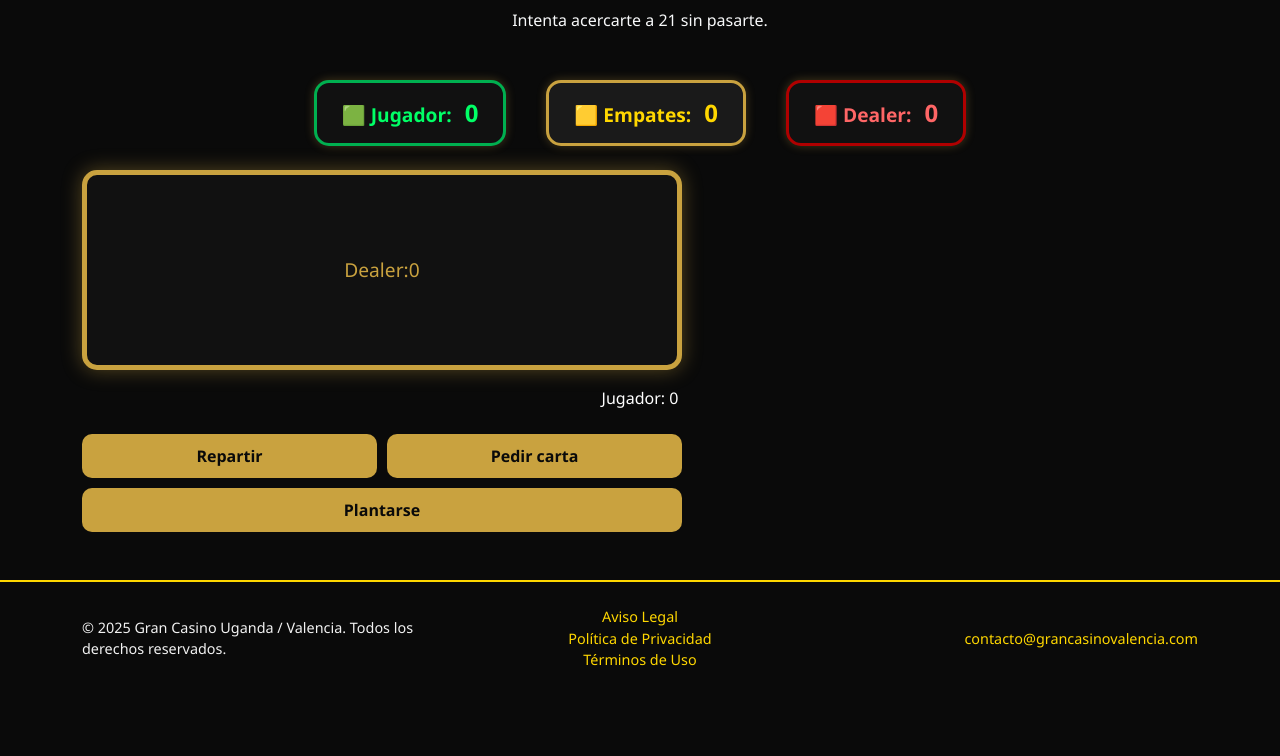
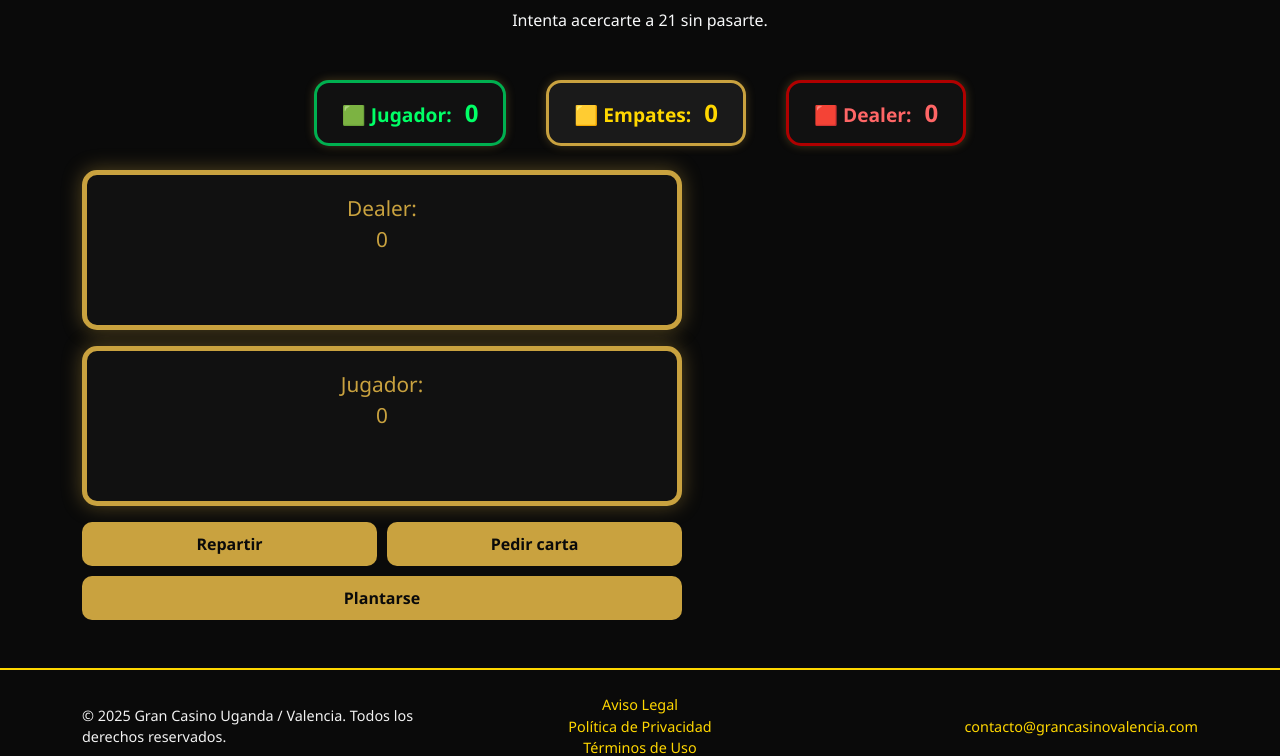
Before and after one commit to saimonfiles06/proyectoFinal, a PHP site: page /juegos/blackjack.html in a window 1280 px wide. Shown: the part 222-978 px from the top of the page. Before the commit the page ends 888 px from the top, so only its background shows below. Run offline with PHP 8.4, Linux system fonts and the light colour scheme.

Commit message:
mesas juego blackjack

```diff
--- a/css/estilos.css
+++ b/css/estilos.css
@@ -255,21 +255,26 @@ header {
   margin-top: 30px;
 }
 
-.mesa-dealer {
+.mesa-dealer,
+.mesa-jugador {
   width: 100%;
   max-width: 600px;
-  height: 200px;
+  min-height: 160px;
   background-color: #111;
   border: 5px solid #c9a23f;
   border-radius: 15px;
   box-shadow: 0 0 20px rgba(201, 162, 63, 0.4);
+
   display: flex;
-  justify-content: center;
+  flex-direction: column; /* ✅ Para que el texto y las cartas no se solapen */
+  justify-content: flex-start;
   align-items: center;
+
+  padding: 18px 10px;
   color: #c9a23f;
-  font-size: 1.2rem;
-  text-align: center;
+  font-size: 1.3rem;
 }
+
 
 .botones-blackjack {
   display: flex;
```
